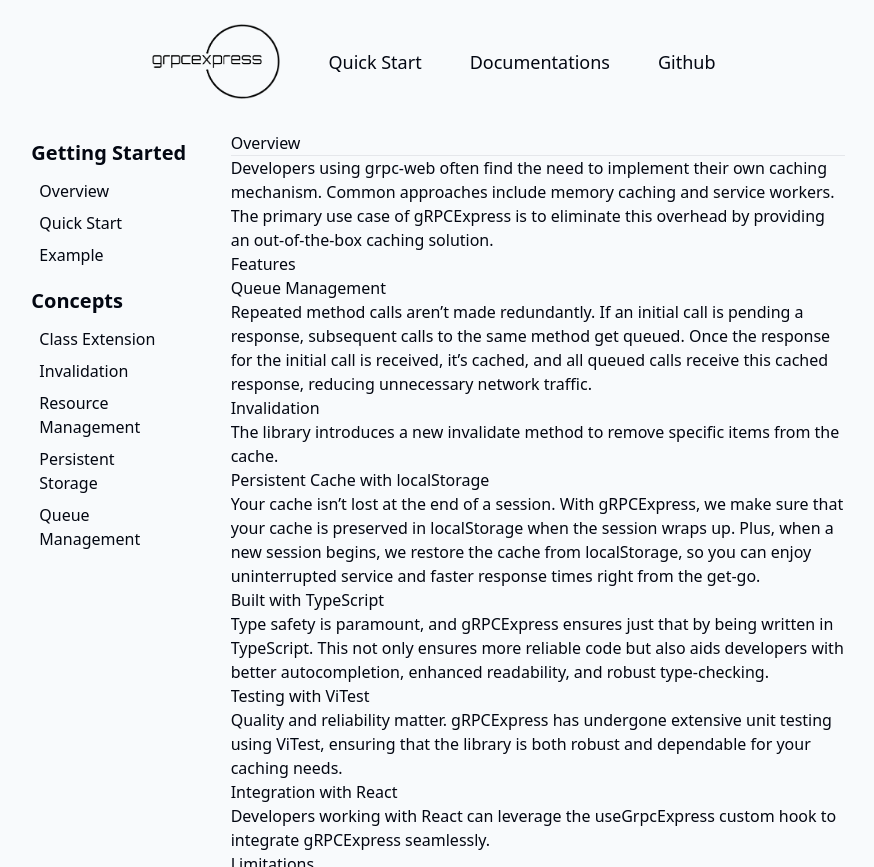
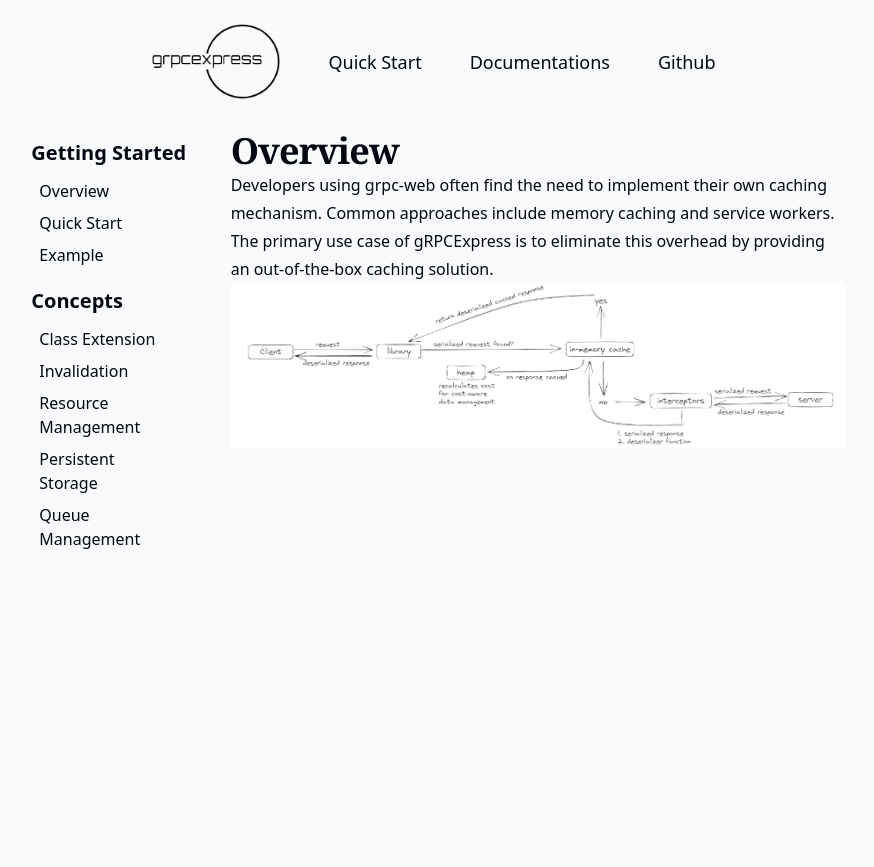
Before and after one commit to gRPCExpress/grpcexpress, a Next.js app: page /overview in a window 1280 px wide. Shown: the whole page, without its empty margins (206-1080 px from the left). Built offline with nearby package versions, Linux system fonts and the light colour scheme.

Commit message:
worked on concepts

```diff
--- a/app/(docs)/invalidation/page.tsx
+++ b/app/(docs)/invalidation/page.tsx
@@ -1,8 +1,15 @@
-import React from 'react'
+import React from 'react';
+import { H1, P } from '@/app/components/Typography';
+import Codeblock from '@/app/components/Codeblock';
 
 const Invalidation = () => {
   return (
-    <div>Invalidation</div>
+    <main>
+        <H1>Manual Cache Invalidation</H1>
+        <P>Developers have the option to manually invalidate a cached response to a method call.</P>
+        <P>The invalidate method will take two parameters, first parameter will have TypeScript auto-completion for the method name, the second taking in a user name</P>
+        <Codeblock language='javascript' value={'client.invalidate(method, user)'} />
+    </main>
   )
 }
 
--- a/app/(docs)/overview/page.tsx
+++ b/app/(docs)/overview/page.tsx
@@ -1,127 +1,23 @@
 import Image from "next/image";
-
+import { H1, P } from '@/app/components/Typography';
 
 const Overview = () => {
   return (
     <main>
-      <h1>Overview</h1>
-      <hr />
-
+      <H1>Overview</H1>
       <section>
-        <p>
-          Developers using grpc-web often find the need to implement their own caching mechanism. Common approaches include memory caching and service workers. The primary use case of gRPCExpress is to eliminate this overhead by providing an out-of-the-box caching solution.
-        </p>
+        <P>Developers using grpc-web often find the need to implement their own caching mechanism. Common approaches include memory caching and service workers. The primary use case of gRPCExpress is to eliminate this overhead by providing an out-of-the-box caching solution.</P>
+        <Image src='/gRPCExpress_workflow.jpg' alt='workflow 'width={1000} height={200}/>
       </section>
-
-        <h2>Features</h2>
-
-      <section>
-
-        <h3>Queue Management</h3>
-        <p>
-          Repeated method calls aren&rsquo;t made redundantly. If an initial call is pending a response, subsequent calls to the same method get queued. Once the response for the initial call is received, it&rsquo;s cached, and all queued calls receive this cached response, reducing unnecessary network traffic.
-        </p>
-
-        <h3>Invalidation</h3>
-        <p>
-          The library introduces a new invalidate method to remove specific items from the cache.
-        </p>
-
-        <h3>Persistent Cache with localStorage</h3>
-        <p>
-          Your cache isn&rsquo;t lost at the end of a session. With gRPCExpress, we make sure that your cache is preserved in localStorage when the session wraps up. Plus, when a new session begins, we restore the cache from localStorage, so you can enjoy uninterrupted service and faster response times right from the get-go.
-        </p>
-
-        <h3>Built with TypeScript</h3>
-        <p>
-        Type safety is paramount, and gRPCExpress ensures just that by being written in TypeScript. This not only ensures more reliable code but also aids developers with better autocompletion, enhanced readability, and robust type-checking.
-        </p>
-
-        <h3>Testing with ViTest</h3>
-        <p>
-        Quality and reliability matter. gRPCExpress has undergone extensive unit testing using ViTest, ensuring that the library is both robust and dependable for your caching needs.
-        </p>
-
-        <h3>Integration with React</h3>
-        <p>
-        Developers working with React can leverage the useGrpcExpress custom hook to integrate gRPCExpress seamlessly.
-        </p>
-
-        <h3>Limitations</h3>
-        <p>
-        Please note, gRPCExpress supports only unary calls using the promise syntax..
-        </p>
-
-        <h3>Example</h3>
-        <p>How to try the example</p>
-        <ol className="list-decimal">
-          <li>
-            Start envoy via docker
-            <br></br>
-            cd example/envoy
-            <br></br>
-            Docker compose up
-          </li>
-          <li>
-            Start the server
-            <br></br>
-            Cd example/server
-            <br></br>
-            Npm run dev
-          </li>
-          <li>
-            Start the front end
-            <br></br>
-            Cd example/frontend
-            <br></br>
-            Npm run dev
-          </li>
-
-        </ol>
-
-
-
-
-      </section>
-
-      {/* <section>
-        <h3>Guides and Concepts</h3>
-
-        <h2>Data Flow of a call</h2>
-        <p>
-        Overall structure of the library, how we intercepted calls and stored items in cache
-        All grpc-web method calls are initiated as streams. At the heart of gRPCExpress is its ability to intercept grpc-web method calls. Every time an application issues a call, the library jumps in before it reaches any other interceptors. This interception is where the magic happens, deciding if a cached response should be used or if the call should proceed to the server.
-        The library maintains an in-memory cache, wherein cached responses are stored as serialized buffers. When a call is intercepted, gRPCExpress checks this cache to see if a relevant buffer exists:
-        </p>
-
-        <ul>
-          <li>If found, the buffer is deserialized using its associated deserialization function, transforming it back into a usable response format. This means that frequently accessed data can be rapidly fetched from memory without the need for redundant network calls or serialization overhead.</li>
-        </ul>
-
-        <p>Every cache hit not only retrieves data but also plays a role in cache management:</p>
-        <ul>
-          <li>The frequency associated with that specific cache item is updated. This helps the library track how often certain data is accessed.</li>
-          <li>Simultaneously, the cost associated with the cache item is also recalculated. This cost, determined by both size and frequency, is integral to the library&rsquo;s cost-aware algorithm. In scenarios where the cache size needs to be trimmed, this algorithm prioritizes removing high-cost items first.</li>
-        </ul>
-
-        <p>
-          Should the in-memory cache not contain a needed response, the library allows the grpc-web method call to proceed to the server:
-        </p>
-
-        <ul>
-          <li>Once the server responds, the library takes a crucial step: it serializes the response into a buffer.</li>
-          <li>This buffer is then stored in the in-memory cache for future use. Alongside, the deserialization function specific to this buffer is stored separately. This ensures that when the cached response is needed, it can be accurately and efficiently converted back to its original format.</li>
-        </ul>
-
-      </section> */}
-
-      {/* <Image
-      src={'/grpc-web-interceptor.png'}
-      alt="flow-chart"
-      quality={100}
-      /> */}
-
     </main>
+    // <div>
+    //   <h1 className={styles.header}>Overview</h1>
+    //   <hr />
+    //   <div>
+    //     <p>Developers using grpc-web often find the need to implement their own caching mechanism. Common approaches include memory caching and service workers. The primary use case of gRPCExpress is to eliminate this overhead by providing an out-of-the-box caching solution.</p>
+    //   </div>
+    //   <Image src='/gRPCExpress_workflow.jpg' alt='workflow 'width={1000} height={200}/>
+    // </div>
   );
 }
 
--- a/app/(docs)/persistentstorage/page.tsx
+++ b/app/(docs)/persistentstorage/page.tsx
@@ -1,8 +1,12 @@
 import React from 'react'
+import { H1, P } from '@/app/components/Typography';
 
 const persistentStorage = () => {
   return (
-    <div>persistentStorage</div>
+    <main>
+      <H1>Persistent Caching</H1>
+      <P>{`Your cache doesn't vanish after a session ends. gRPCExpress ensures that the cache is saved to localStorage once the session concludes. Moreover, when a new session starts, the cache is restored from localStorage, ensuring continuity and faster response times right from the start.`}</P>
+    </main>
   )
 }
 
--- a/app/(docs)/queuemanagement/page.tsx
+++ b/app/(docs)/queuemanagement/page.tsx
@@ -1,8 +1,15 @@
 import React from 'react'
+import { H1, P } from '@/app/components/Typography';
 
 const queueManagement = () => {
   return (
-    <div>queueManagement</div>
+      <main>
+        <H1>Queue Management</H1>
+        <P>With our gRPCExpress solution, the same method calls will not be made repeatedly.
+           As the initial call is pending a response, subsequent calls to the same method with the same parameters will be queued.
+           Once the response is received from the inital call, it will then be cached, and all of the corresponding queued calls will receive this cached response,
+           reducing unnecessary network traffic.</P>
+      </main>
   )
 }
 
--- a/app/(docs)/resourcemanagement/page.tsx
+++ b/app/(docs)/resourcemanagement/page.tsx
@@ -1,8 +1,13 @@
-import React from 'react'
+import React from 'react';
+import { H1, P } from '@/app/components/Typography';
 
 const resourceManagement = () => {
   return (
-    <div>resourceManagement</div>
+    <main>
+      <H1>Cache Size Management</H1>
+      <P>{`The library keeps the cache size in check through a cost-aware algorithm housed in a Heap data structure, taking into consideration the frequency of the method calls, space and time requirements, to ensure the optimal and
+      efficient use of available cache storage. Users can rely on the library's intelligent mechanism without needing additional configurations.`}</P>
+    </main>
   )
 }
 
--- a/app/components/Navbar.tsx
+++ b/app/components/Navbar.tsx
@@ -28,7 +28,7 @@
         Quick Start
       </Link>
       <Link
-        href="/guides"
+        href="/overview"
         className="px-4 py-2 hover:bg-gray-100 rounded-lg mx-2 transition-colors text-lg"
       >
         Documentations
--- a/app/components/Typography.tsx
+++ b/app/components/Typography.tsx
@@ -6,7 +6,7 @@
 
 export const H1: React.FC<Props> = ({ children }) => {
   return (
-    <h1 className="scroll-m-20 text-4xl font-extrabold tracking-tight lg:text-5xl font-serif">
+    <h1 className="scroll-m-20 text-2xl font-extrabold tracking-tight lg:text-4xl font-serif">
       {children}
     </h1>
   );
@@ -14,7 +14,7 @@
 
 export const H2: React.FC<Props> = ({ children }) => {
   return (
-    <h2 className="scroll-m-20 border-b pb-2 text-3xl font-semibold tracking-tight mt-8">
+    <h2 className="scroll-m-20 border-b pb-2 text-xl font-semibold tracking-tight mt-8">
       {children}
     </h2>
   );
--- a/app/styles.ts
+++ b/app/styles.ts
@@ -1,6 +1,6 @@
 const styles = {
-  header: 'text-4xl font-medium my-4 font-serif',
-  section: 'text-2xl my-2',
+  header: 'text-2xl font-medium my-4 font-serif',
+  section: 'text-1xl my-2',
 };
 
 export default styles;
```
Also changed, not shown: app/(docs)/example/page.tsx (+15 -27 lines), public/gRPCExpress_workflow.jpg (added), 1 other file (tests, documents, lock files or other folders).
